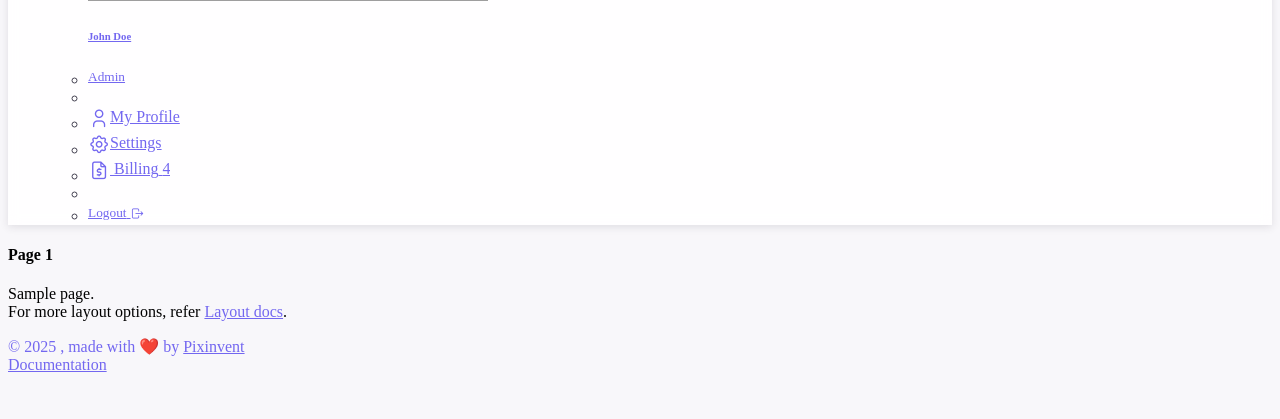
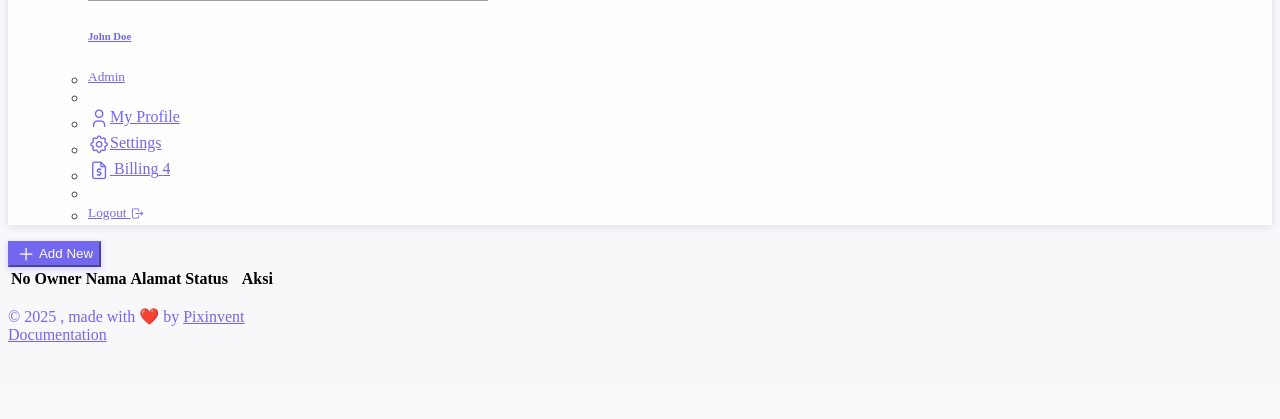
Before and after one commit to FauzanAzima26/Pemesanan-makanan, a CodeIgniter app: page /pemesanan-online/restaurant in a window 1280 px wide. Shown: the part 1043-1462 px from the top of the page. After the commit the page ends 1385 px from the top, so only its background shows below. Run offline with CodeIgniter, Linux system fonts and the light colour scheme; the visitor is signed in with stand-in values (Sample User, id 1); lists and menus that the app fills with data are empty; some libraries are stand-ins or nearby versions; grey boxes are pictures that could not be loaded.

Commit message:
menampilkan data restarant

```diff
--- a/application/config/routes.php
+++ b/application/config/routes.php
@@ -61,5 +61,8 @@ $route['regist'] = 'auth/register';
 $route['regist/process'] = 'auth/register/process';
 $route['regist/verify'] = 'auth/register/verify';
 
+// admin
 $route['dashboard'] = 'admin/dashboard';
+
 $route['restaurant'] = 'admin/restaurant';
+$route['restaurant/get_data'] = 'admin/restaurant/get_data';
--- a/application/controllers/Auth/login.php
+++ b/application/controllers/Auth/login.php
@@ -64,7 +64,7 @@ class Login extends CI_Controller
                 } elseif ($user->role == 'courier') {
                     redirect('courier/dashboard');
                 } else {
-                    redirect('admin/dashboard');
+                    redirect('customer/dashboard');
                 }
             } else {
                 $this->session->set_flashdata('error', 'Email/username atau password salah');
--- a/application/controllers/admin/Restaurant.php
+++ b/application/controllers/admin/Restaurant.php
@@ -3,25 +3,57 @@ defined('BASEPATH') or exit('No direct script access allowed');
 
 /**
  * @property CI_Session $session
+ * @property restaurantModel $restaurantModel
  */
-
 class Restaurant extends CI_Controller
 {
-
     public function __construct()
     {
         parent::__construct();
-        // Tambahkan pengecekan session jika dibutuhkan
+
+        // Cek login
         if (!$this->session->userdata('logged_in')) {
             redirect('login');
         }
+
+        // Load model
+        $this->load->model('restaurantModel');
     }
 
     public function index()
     {
-        $data['title'] = 'Restaurant';
-        $data['content'] = 'admin/restaurant'; // halaman utama yang akan disisipkan
+        $data['title'] = 'Data Restaurant';
+        $data['content'] = 'admin/restaurant'; // View file: views/admin/restaurant.php
+
         $this->load->view('admin/layout/header', $data);
         $this->load->view('admin/layout/main', $data);
     }
+
+    public function get_data()
+    {
+        $restaurants = $this->restaurantModel->get_all();
+        $data = [];
+        $no = 1;
+
+        foreach ($restaurants as $restaurant) {
+            $row = [
+                'no' => $no++,
+                'owner' => $restaurant->owner,
+                'name' => $restaurant->name,
+                'address' => $restaurant->address,
+                'status' => $restaurant->status,
+                'actions' => '
+                    <button class="btn btn-sm btn-warning" data-id="' . $restaurant->id . '">Edit</button>
+                    <button class="btn btn-sm btn-danger" data-id="' . $restaurant->id . '">Delete</button>
+                ',
+            ];
+            $data[] = $row;
+        }
+
+        $output = [
+            "data" => $data // Tidak ada draw, recordsTotal, recordsFiltered karena bukan server-side
+        ];
+
+        echo json_encode($output);
+    }
 }
--- /dev/null
+++ b/application/models/RestaurantModel.php
@@ -0,0 +1,26 @@
+<?php
+class RestaurantModel extends CI_Model
+{
+  public function insert($data)
+  {
+    return $this->db->insert('restaurants', $data);
+  }
+
+  public function get_all()
+  {
+    return $this->db->get('restaurants')->result();
+  }
+
+  public function get_by_id($id)
+  {
+    return $this->db->get_where('restaurants', ['id_owner' => $id])->row();
+  }
+
+  public function update($id, $data)
+  {
+    $this->db->where('id_restaurants', $id);
+    return $this->db->update('restaurants', $data);
+  }
+
+
+}
--- a/application/views/admin/layout/header.php
+++ b/application/views/admin/layout/header.php
@@ -30,8 +30,8 @@
         rel="stylesheet" />
 
     <link rel="stylesheet" href="<?= base_url('assets/vendor/fonts/tabler-icons.css'); ?>" />
-    <!-- <link rel="stylesheet" href="<?= base_url('assets/vendor/fonts/fontawesome.css'); ?>" /> -->
-    <!-- <link rel="stylesheet" href="<?= base_url('assets/vendor/fonts/flag-icons.css'); ?>" /> -->
+    <link rel="stylesheet" href="<?= base_url('assets/vendor/fonts/fontawesome.css'); ?>" />
+    <link rel="stylesheet" href="<?= base_url('assets/vendor/fonts/flag-icons.css'); ?>" />
 
     <!-- Core CSS -->
 
@@ -56,4 +56,10 @@
 
     <!--? Config:  Mandatory theme config file contain global vars & default theme options, Set your preferred theme option in this file.  -->
     <script src="<?= base_url('assets/js/config.js'); ?>"></script>
+
+    <link rel="stylesheet" href="<?= base_url('assets/vendor/libs/datatables-rowgroup-bs5/rowgroup.bootstrap5.css'); ?>" />
+    <link rel="stylesheet" href="<?= base_url('assets/vendor/libs/datatables-bs5/datatables.bootstrap5.css'); ?>" />
+    <link rel="stylesheet" href="<?= base_url('assets/vendor/libs/datatables-responsive-bs5/responsive.bootstrap5.css'); ?>" />
+    <link rel="stylesheet" href="<?= base_url('assets/vendor/libs/datatables-checkboxes-jquery/datatables.checkboxes.css'); ?>" />
+    <link rel="stylesheet" href="<?= base_url('assets/vendor/libs/datatables-buttons-bs5/buttons.bootstrap5.css'); ?>" />
 </head>
--- a/application/views/admin/layout/script.php
+++ b/application/views/admin/layout/script.php
@@ -1,20 +1,10 @@
 <!-- Core JS -->
-<!-- build:js assets/vendor/js/core.js -->
-
-<script src="<?= base_url('assets/vendor/libs/jquery/jquery.js'); ?>"></script>
 <script src="<?= base_url('assets/vendor/libs/popper/popper.js'); ?>"></script>
 <script src="<?= base_url('assets/vendor/js/bootstrap.js'); ?>"></script>
 <script src="<?= base_url('assets/vendor/libs/node-waves/node-waves.js'); ?>"></script>
 <script src="<?= base_url('assets/vendor/libs/perfect-scrollbar/perfect-scrollbar.js'); ?>"></script>
 <script src="<?= base_url('assets/vendor/libs/hammer/hammer.js'); ?>"></script>
-
 <script src="<?= base_url('assets/vendor/js/menu.js'); ?>"></script>
-
-<!-- endbuild -->
-
-<!-- Vendors JS -->
 
 <!-- Main JS -->
 <script src="<?= base_url('assets/js/main.js'); ?>"></script>
-
-<!-- Page JS -->
--- a/application/views/admin/restaurant.php
+++ b/application/views/admin/restaurant.php
@@ -1,10 +1,35 @@
-            <div class="container-xxl flex-grow-1 container-p-y">
-                <h4 class="py-4 mb-6">Page 1</h4>
-                <p>
-                    Sample page.<br />For more layout options, <a href="" target="_blank" class="fw-medium"></a> refer
-                    <a
-                        href="https://demos.pixinvent.com/vuexy-html-admin-template/documentation//layouts.html"
-                        target="_blank"
-                        class="fw-medium">Layout docs</a>.
-                </p>
-            </div>
+<div id="restaurant-data" data-get-data-url="<?= site_url('restaurant/get_data') ?>"></div>
+
+<div class="container-xxl flex-grow-1 container-p-y">
+    <div class="mb-3">
+        <button class="btn btn-primary" type="button" data-bs-toggle="offcanvas" data-bs-target="#add-new-record">
+            <i class="ti ti-plus"></i> Add New
+        </button>
+    </div>
+
+    <!-- DataTable with Buttons -->
+    <div class="card">
+        <div class="card-datatable table-responsive pt-0">
+            <!-- Tambahkan ID pada tabel -->
+            <table id="restaurant-table" class="restaurant table">
+                <thead>
+                    <tr>
+                        <th>No</th>
+                        <th>Owner</th>
+                        <th>Nama</th>
+                        <th>Alamat</th>
+                        <th>Status</th>
+                        <th width="20%">Aksi</th>
+                    </tr>
+                </thead>
+                <tbody></tbody>
+            </table>
+        </div>
+    </div>
+
+    <!-- Offcanvas Add New Record sudah ada -->
+</div>
+
+<script src="<?= base_url('assets/vendor/libs/jquery/jquery.js'); ?>"></script>
+<script src="<?= base_url('assets/vendor/libs/datatables-bs5/datatables-bootstrap5.js') ?>"></script>
+<script src="<?= base_url('assets/js/backend/restaurant.js') ?>"></script>
--- /dev/null
+++ b/assets/js/backend/restaurant.js
@@ -0,0 +1,25 @@
+$(document).ready(function () {
+  const tableElement = document.getElementById("restaurant-data");
+  const getDataUrl = tableElement.dataset.getDataUrl;
+
+  // Inisialisasi DataTable tanpa serverSide
+  const table = $("#restaurant-table").DataTable({
+    ajax: {
+      url: getDataUrl,
+      type: "GET",
+      dataSrc: "data", // sesuai output controller
+    },
+    columns: [
+      { data: "no" },
+      { data: "owner" },
+      { data: "name" },
+      { data: "address" },
+      { data: "status" },
+      {
+        data: "actions",
+        orderable: false,
+        searchable: false,
+      },
+    ],
+  });
+});
```
